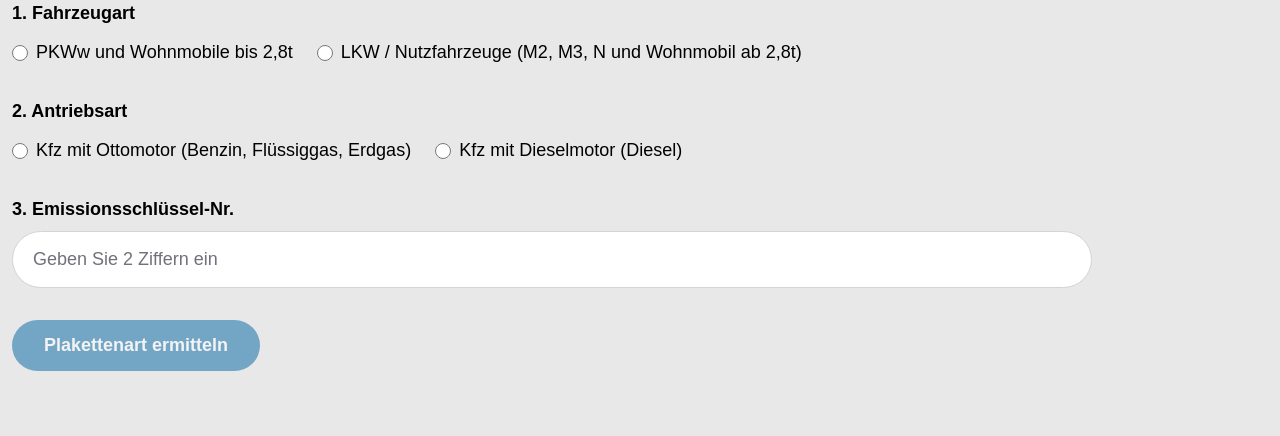
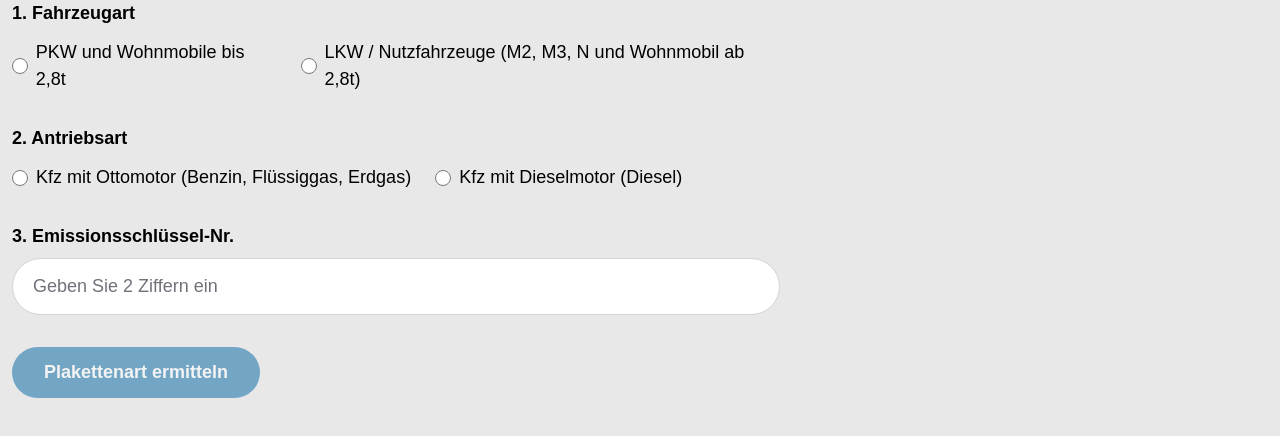
Before and after one commit to JahanzebKhan796/German-vehicle-emission-stickers, a Next.js app: page / in a window 1280 px wide. Shown: the top 436 px of the page. Built offline with nearby package versions, Linux system fonts and the light colour scheme.

Commit message:
iframe changes 20

```diff
--- a/app/StickerForm.tsx
+++ b/app/StickerForm.tsx
@@ -3,7 +3,7 @@
 import { useState, useEffect } from "react";
 
 const VEHICLE_OPTIONS: { value: "Car" | "Truck"; label: string }[] = [
-  { value: "Car", label: "PKWw und Wohnmobile bis 2,8t" },
+  { value: "Car", label: "PKW und Wohnmobile bis 2,8t" },
   {
     value: "Truck",
     label: "LKW / Nutzfahrzeuge (M2, M3, N und Wohnmobil ab 2,8t)",
@@ -231,7 +231,7 @@ export default function StickerForm({ rows }: { rows: string[][] }) {
 
   return (
     <main className="bg-[#e8e8e8] flex justify-start pt-0 pl-3 pr-6 pb-6">
-      <div className="w-full max-w-[1080px]">
+      <div className="w-full max-w-3xl">
         <form className="space-y-8" onSubmit={handleSubmit}>
           {/* Vehicle type */}
           <fieldset className="space-y-3">
```
